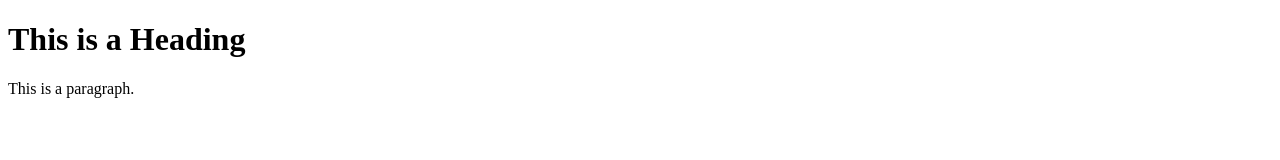
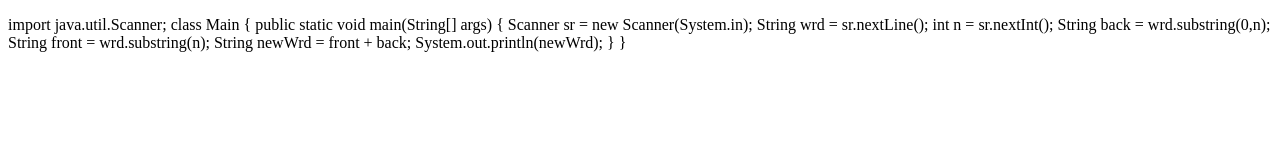
Before and after one commit to mat-su/mat-su.github.io, a plain HTML site: page index.html in a window 1280 px wide. Drawn offline with Linux system fonts and the light colour scheme.

Commit message:
Update index.html

```diff
--- a/index.html
+++ b/index.html
@@ -5,8 +5,23 @@
 </head>
 <body>
 
-<h1>This is a Heading</h1>
-<p>This is a paragraph.</p>
+
+<p>
+  import java.util.Scanner;
+class Main {
+    public static void main(String[] args) {
+       Scanner sr = new Scanner(System.in);
+       String wrd = sr.nextLine();
+       int n = sr.nextInt();
+       String back = wrd.substring(0,n);
+       String front = wrd.substring(n);
+
+       String newWrd = front + back;
+       System.out.println(newWrd);
+    }
+}
+
+</p>
 
 </body>
 </html>
```
